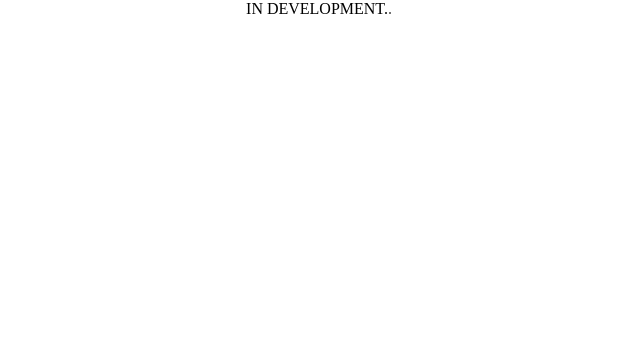
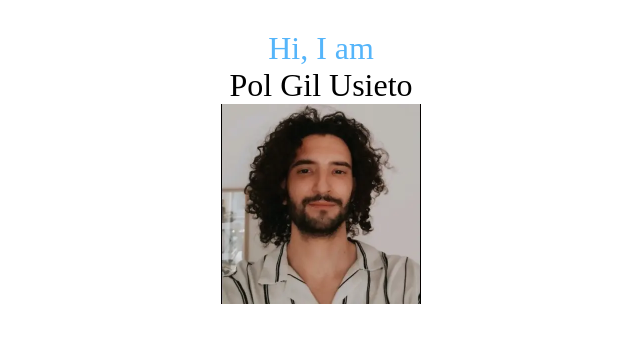
Before and after one commit to Mystic93/Personal-portfolio, a React (Vite) app: page / in a window 1280 px wide. Shown: the top 342 px of the page, without its empty margins (319-959 px from the left). Built offline with nearby package versions, Linux system fonts and the light colour scheme; a web font is replaced by a local one.

Commit message:
Refactor Main Component and add MainPage

```diff
--- a/src/components/App/App.tsx
+++ b/src/components/App/App.tsx
@@ -1,7 +1,7 @@
-import Main from "../Main/Main";
+import MainPage from "../../pages/MainPage";
 
 const App = (): React.ReactElement => {
-  return <Main />;
+  return <MainPage />;
 };
 
 export default App;
--- a/src/components/Main/Main.tsx
+++ b/src/components/Main/Main.tsx
@@ -3,12 +3,20 @@ import { MainStyled } from "./MainStyled";
 const Main = (): React.ReactElement => {
   return (
     <MainStyled>
-      <h1>
-        IN DEVELOPMENT
-        <span className="loading-dot">.</span>
-        <span className="loading-dot">.</span>
-        <span className="loading-dot">.</span>
-      </h1>
+      <section className="hero">
+        <div className="hero-headings">
+          <h2 className="hero-headings__presentation">Hi, I am</h2>
+          <h1 className="hero-headings__name">Pol Gil Usieto</h1>
+        </div>
+      </section>
+      <section className="bio">
+        <img
+          className="bio-profile-picture"
+          src="./images/pol.webp"
+          alt="Pol profile"
+          height={200}
+        />
+      </section>
     </MainStyled>
   );
 };
--- a/src/components/Main/MainStyled.tsx
+++ b/src/components/Main/MainStyled.tsx
@@ -1,24 +1,33 @@
 import { styled } from "styled-components";
 
 export const MainStyled = styled.div`
+  padding: 30px;
   display: flex;
   flex-direction: column;
   align-items: center;
   min-height: 100vh;
-  overflow: hidden;
 
-  @keyframes blink {
-    50% {
-      color: transparent;
+  .hero {
+    width: 100%;
+    display: flex;
+    align-items: center;
+    flex-direction: column;
+
+    &-headings {
+      display: flex;
+      flex-direction: column;
+      &__presentation {
+        color: ${(props) => props.theme.colors.bluesky};
+        margin-bottom: 0;
+        font-size: 2rem;
+        align-self: center;
+      }
+      &__name {
+        margin-top: 0;
+        margin-bottom: 0;
+        font-size: 2rem;
+        color: ${(props) => props.theme.colors.dark};
+      }
     }
   }
-  .loading-dot {
-    animation: 1s blink infinite;
-  }
-  .loading-dot:nth-child(2) {
-    animation-delay: 250ms;
-  }
-  .loading-dot:nth-child(3) {
-    animation-delay: 500ms;
-  }
 `;
--- /dev/null
+++ b/src/pages/MainPage.tsx
@@ -0,0 +1,7 @@
+import Main from "../components/Main/Main";
+
+const MainPage = (): React.ReactElement => {
+  return <Main />;
+};
+
+export default MainPage;
--- a/src/styles/theme/styled.d.ts
+++ b/src/styles/theme/styled.d.ts
@@ -5,10 +5,11 @@ declare module "styled-components" {
     colors: {
       primary: string;
       secondary: string;
-      button: string;
+      yellow: string;
       light: string;
       dark: string;
       title: string;
+      bluesky: string;
     };
 
     fonts: {
--- a/src/styles/theme/theme.ts
+++ b/src/styles/theme/theme.ts
@@ -5,10 +5,11 @@ const theme: DefaultTheme = {
   colors: {
     primary: "#E9CDB3",
     secondary: "#D0A37A",
-    button: "#FFA500",
+    yellow: "#FFA500",
     light: "#FFFFFF",
     dark: "#000000",
     title: " #A41414",
+    bluesky: "#55b5fa",
   },
 
   fonts: {
```
Also changed, not shown: public/images/pol.webp (added), src/pages/NotFoundPage.tsx (added).
